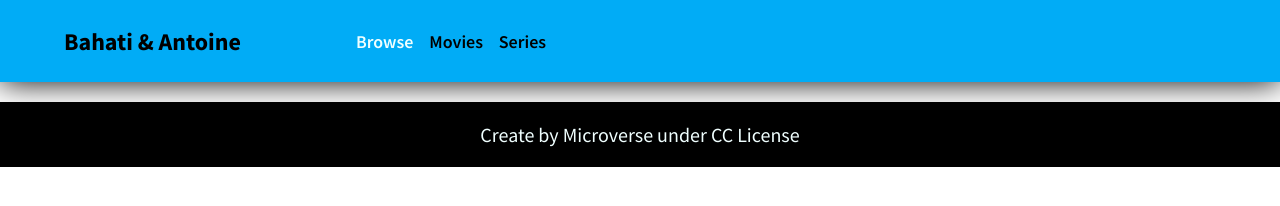
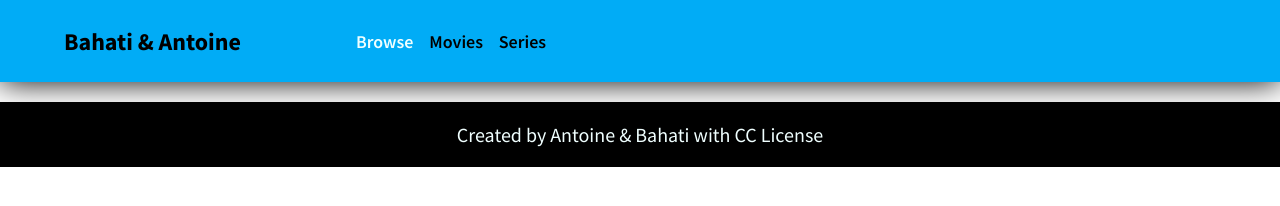
Before and after one commit to ANTOINE1128/MovieMagnet, a website built with webpack: page src/index.html in a window 1280 px wide. Built offline with nearby package versions, Linux system fonts and the light colour scheme; no server answers.

Commit message:
Correcting footer

```diff
--- a/src/index.html
+++ b/src/index.html
@@ -46,7 +46,7 @@
     </main>
 
     <footer>
-        <p> Create by  Microverse under CC License</p>
+        <p> Created by  Antoine & Bahati with CC License</p>
     </footer>
     <div id="popup-modal"></div>
 
```
